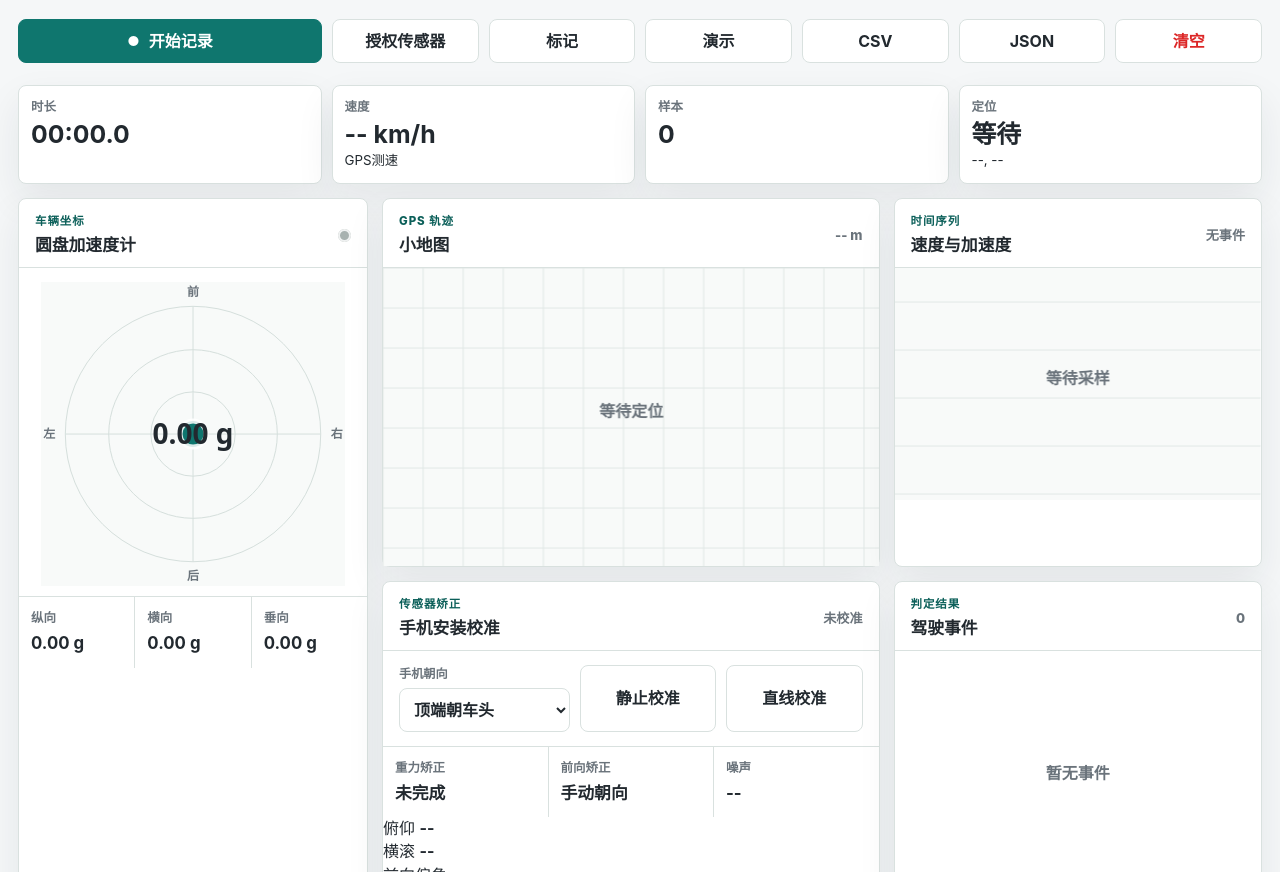
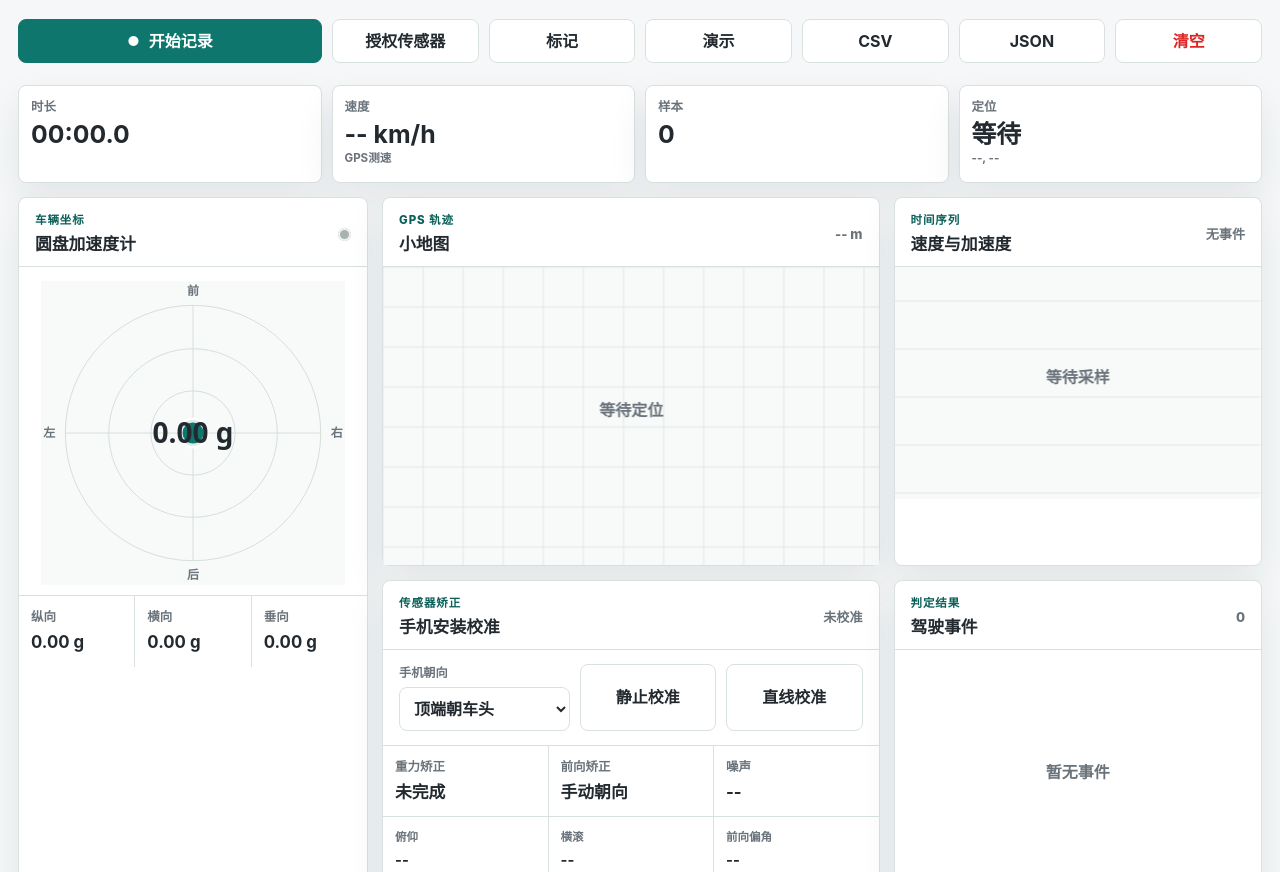
Before and after one commit to SERexxx/yisong, a website: page index.html in a window 1280 px wide. Shown: the part 80-952 px from the top of the page. Drawn offline with Linux system fonts and the light colour scheme.

Commit message:
Style GPS status and calibration angles

```diff
--- a/styles.css
+++ b/styles.css
@@ -189,7 +189,8 @@ canvas {
 
 .stat-tile span,
 .axis-readout span,
-.calibration-meter span {
+.calibration-meter span,
+.angle-readout span {
   display: block;
   color: var(--muted);
   font-size: 0.78rem;
@@ -204,6 +205,27 @@ canvas {
   line-height: 1.1;
   text-overflow: ellipsis;
   white-space: nowrap;
+}
+
+.stat-tile small {
+  display: block;
+  min-height: 1.15rem;
+  margin-top: 4px;
+  overflow: hidden;
+  color: var(--muted);
+  font-size: 0.72rem;
+  font-weight: 700;
+  line-height: 1.15;
+  text-overflow: ellipsis;
+  white-space: nowrap;
+}
+
+.gps-lock {
+  color: var(--green);
+}
+
+.gps-waiting {
+  color: var(--amber);
 }
 
 .workspace-grid {
@@ -265,7 +287,8 @@ canvas {
 }
 
 .axis-readout,
-.calibration-meter {
+.calibration-meter,
+.angle-readout {
   display: grid;
   grid-template-columns: repeat(3, minmax(0, 1fr));
   gap: 1px;
@@ -274,20 +297,30 @@ canvas {
 }
 
 .axis-readout div,
-.calibration-meter div {
+.calibration-meter div,
+.angle-readout div {
   min-width: 0;
   padding: 12px;
   background: var(--surface);
 }
 
 .axis-readout strong,
-.calibration-meter strong {
+.calibration-meter strong,
+.angle-readout strong {
   display: block;
   margin-top: 4px;
   overflow: hidden;
   font-size: 1.05rem;
   text-overflow: ellipsis;
   white-space: nowrap;
+}
+
+.angle-readout span {
+  font-size: 0.72rem;
+}
+
+.angle-readout strong {
+  font-size: 0.92rem;
 }
 
 .signal-dot {
@@ -481,7 +514,8 @@ canvas {
   }
 
   .axis-readout,
-  .calibration-meter {
+  .calibration-meter,
+  .angle-readout {
     grid-template-columns: 1fr;
   }
 
```
